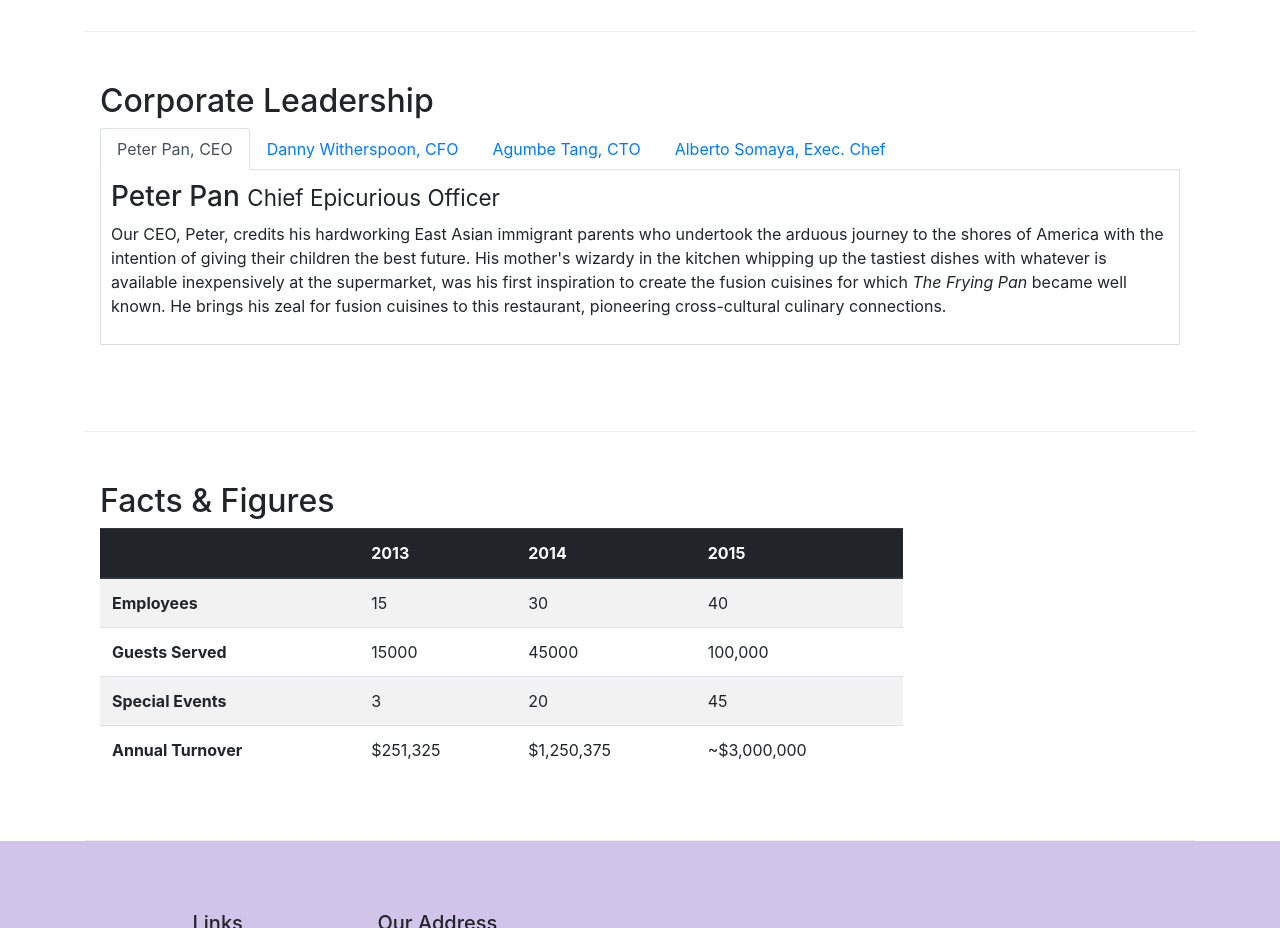
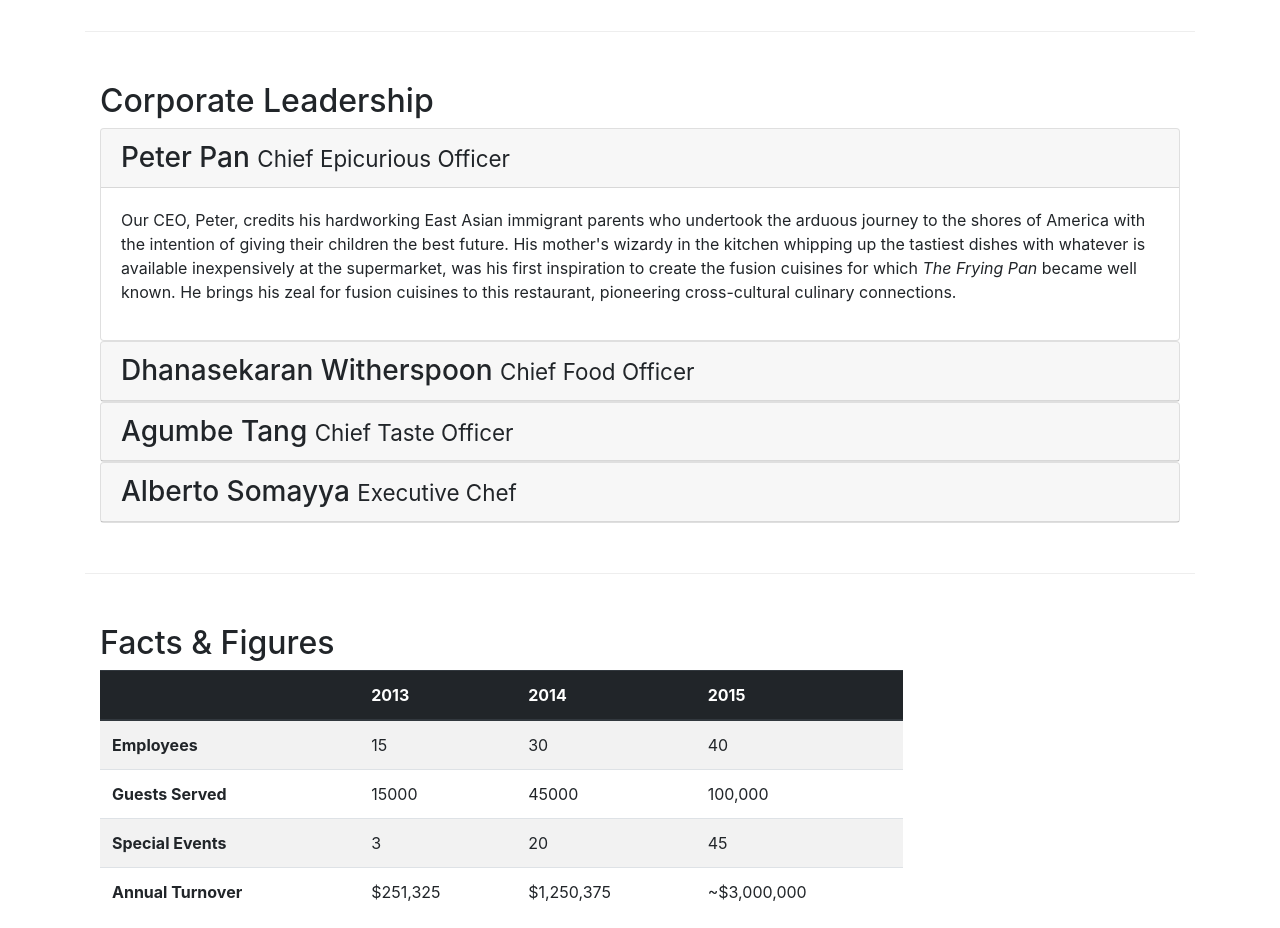
Before and after one commit to josecordaz/learning_bootstrap, a website: page aboutus.html in a window 1280 px wide. Shown: the part 940-1868 px from the top of the page. Drawn offline with nearby package versions, Linux system fonts and the light colour scheme.

Commit message:
accordion

```diff
--- a/aboutus.html
+++ b/aboutus.html
@@ -93,40 +93,67 @@
             <div class="col-12">
                 <h2>Corporate Leadership</h2>
 
-                <ul class="nav nav-tabs" role="tablist">
-                    <li class="nav-item">
-                        <a class="nav-link active" href="#peter" role="tab" data-toggle="tab">Peter Pan, CEO</a>
-                    </li>
-                    <li class="nav-item">
-                        <a class="nav-link" href="#danny" role="tab" data-toggle="tab">Danny Witherspoon, CFO</a>
-                    </li>
-                    <li class="nav-item">
-                        <a class="nav-link" href="#agumbe" role="tab" data-toggle="tab">Agumbe Tang, CTO</a>
-                    </li>
-                    <li class="nav-item">
-                        <a class="nav-link" href="#alberto" role="tab" data-toggle="tab">Alberto Somaya, Exec. Chef</a>
-                    </li>
-                </ul>
 
-                <div class="tab-content" id="myTabContent">
-                    <div role="tabpanel" class="tab-pane fade show active" id="peter">
-                        <h3>Peter Pan <small>Chief Epicurious Officer</small></h3>
-                        <p class="d-none d-sm-block">Our CEO, Peter, credits his hardworking East Asian immigrant parents who undertook the arduous journey to the shores of America with the intention of giving their children the best future. His mother's wizardy in the kitchen whipping up the tastiest dishes with whatever is available inexpensively at the supermarket, was his first inspiration to create the fusion cuisines for which <em>The Frying Pan</em> became well known. He brings his zeal for fusion cuisines to this restaurant, pioneering cross-cultural culinary connections.</p>
+
+                <div id="accordion">
+                    <div class="card">
+                        <div class="card-header" role="tab" id="peterhead">
+                            <h3 class="mb-0">
+                                <a data-toggle="collapse" data-target="#peter">
+                                    Peter Pan <small>Chief Epicurious Officer</small>
+                                </a>
+                            </h3>
+                        </div>
+                        <div role="tabpanel" class="collapse show" id="peter" data-parent="#accordion">
+                            <div class="card-body">
+                                    <p class="d-none d-sm-block">Our CEO, Peter, credits his hardworking East Asian immigrant parents who undertook the arduous journey to the shores of America with the intention of giving their children the best future. His mother's wizardy in the kitchen whipping up the tastiest dishes with whatever is available inexpensively at the supermarket, was his first inspiration to create the fusion cuisines for which <em>The Frying Pan</em> became well known. He brings his zeal for fusion cuisines to this restaurant, pioneering cross-cultural culinary connections.</p>
+                            </div>
+                        </div>
                     </div>
 
-                    <div role="tabpanel" class="tab-pane fade" id="danny">
-                        <h3>Dhanasekaran Witherspoon <small>Chief Food Officer</small></h3>
-                        <p  class="d-none d-sm-block">Our CFO, Danny, as he is affectionately referred to by his colleagues, comes from a long established family tradition in farming and produce. His experiences growing up on a farm in the Australian outback gave him great appreciation for varieties of food sources. As he puts it in his own words, <em>Everything that runs, wins, and everything that stays, pays!</em></p>
+                    <div class="card">
+                        <div class="card-header" role="tab" id="dannyhead">
+                            <h3 class="mb-0">
+                                <a data-toggle="collapse" data-target="#danny">
+                                    Dhanasekaran Witherspoon <small>Chief Food Officer</small>
+                                </a>
+                            </h3>
+                        </div>
+                        <div role="tabpanel" class="collapse" id="danny" data-parent="#accordion">
+                            <div class="card-body">
+                                <p  class="d-none d-sm-block">Our CFO, Danny, as he is affectionately referred to by his colleagues, comes from a long established family tradition in farming and produce. His experiences growing up on a farm in the Australian outback gave him great appreciation for varieties of food sources. As he puts it in his own words, <em>Everything that runs, wins, and everything that stays, pays!</em></p>
+                            </div>
+                        </div>
                     </div>
 
-                    <div role="tabpanel" class="tab-pane fade" id="agumbe">
-                        <h3>Agumbe Tang <small>Chief Taste Officer</small></h3>
-                        <p  class="d-none d-sm-block">Blessed with the most discerning gustatory sense, Agumbe, our CTO, personally ensures that every dish that we serve meets his exacting tastes. Our chefs dread the tongue lashing that ensues if their dish does not meet his exacting standards. He lives by his motto, <em>You click only if you survive my lick.</em></p>
+                    <div class="card">
+                        <div class="card-header" role="tab" id="agumbehead">
+                            <h3 class="mb-0">
+                                <a data-toggle="collapse" data-target="#agumbe">
+                                    Agumbe Tang <small>Chief Taste Officer</small>
+                                </a>
+                            </h3>
+                        </div>
+                        <div role="tabpanel" class="collapse" id="agumbe" data-parent="#accordion">
+                            <div class="card-body">
+                                    <p  class="d-none d-sm-block">Blessed with the most discerning gustatory sense, Agumbe, our CTO, personally ensures that every dish that we serve meets his exacting tastes. Our chefs dread the tongue lashing that ensues if their dish does not meet his exacting standards. He lives by his motto, <em>You click only if you survive my lick.</em></p>
+                            </div>
+                        </div>
                     </div>
 
-                    <div role="tabpanel" class="tab-pane fade" id="alberto">
-                        <h3>Alberto Somayya <small>Executive Chef</small></h3>
-                        <p  class="d-none d-sm-block">Award winning three-star Michelin chef with wide International experience having worked closely with whos-who in the culinary world, he specializes in creating mouthwatering Indo-Italian fusion experiences. He says, <em>Put together the cuisines from the two craziest cultures, and you get a winning hit! Amma Mia!</em></p>
+                    <div class="card">
+                        <div class="card-header" role="tab" id="albertohead">
+                            <h3 class="mb-0">
+                                <a data-toggle="collapse" data-target="#alberto">
+                                    Alberto Somayya <small>Executive Chef</small>
+                                </a>
+                            </h3>
+                        </div>
+                        <div role="tabpanel" class="collapse" id="alberto" data-parent="#accordion">
+                            <div class="card-body">
+                                <p  class="d-none d-sm-block">Award winning three-star Michelin chef with wide International experience having worked closely with whos-who in the culinary world, he specializes in creating mouthwatering Indo-Italian fusion experiences. He says, <em>Put together the cuisines from the two craziest cultures, and you get a winning hit! Amma Mia!</em></p>
+                            </div>
+                        </div>
                     </div>
                 </div>
             </div>
```
